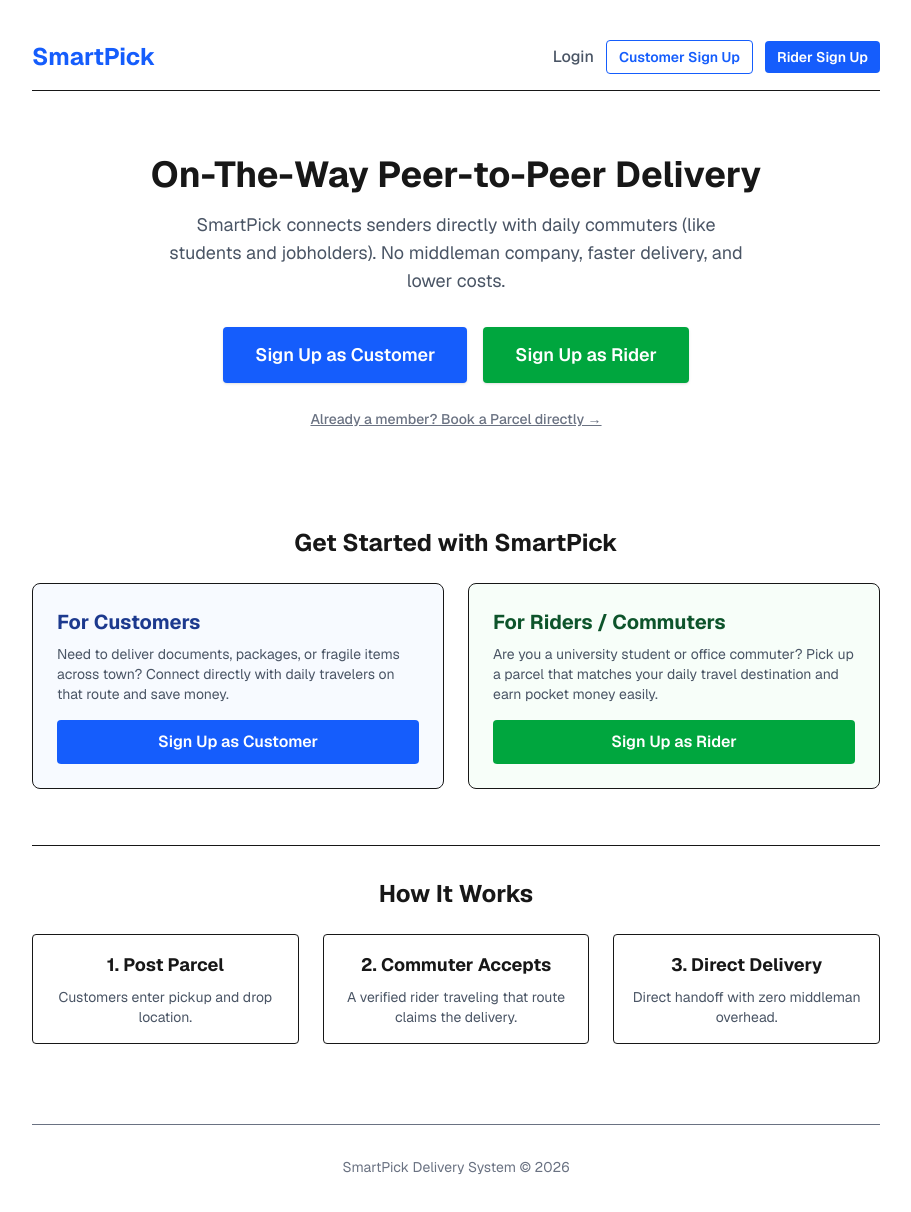
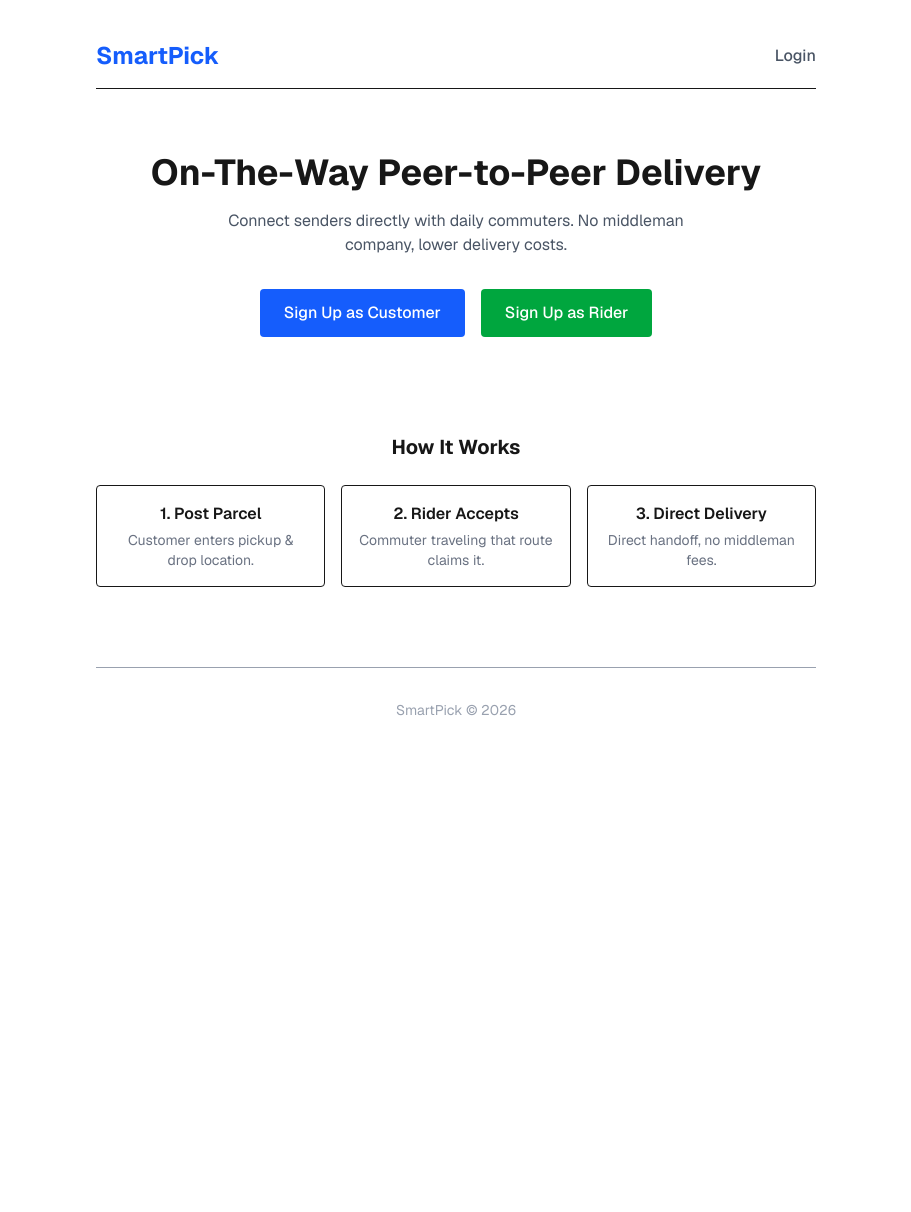
Before and after one commit to mahmudulhasanmaruf78/smart-pick-frontend, a Next.js app: page / in a window 1280 px wide. Shown: the top 1212 px of the page, without its empty margins (184-1095 px from the left). After the commit the page ends 800 px from the top, so only its background shows below. Built offline with nearby package versions, Linux system fonts and the light colour scheme.

Commit message:
feat(landing): simplify landing page to clean minimalist design

```diff
--- a/src/app/page.tsx
+++ b/src/app/page.tsx
@@ -2,27 +2,13 @@ import Link from "next/link";
 
 export default function HomePage() {
   return (
-    <div className="max-w-4xl mx-auto p-6 font-sans">
+    <div className="max-w-3xl mx-auto p-6 font-sans">
       {/* 1. Simple Navbar */}
       <nav className="flex justify-between items-center py-4 border-b">
-        <Link href="/" className="text-2xl font-bold text-blue-600">
-          SmartPick
-        </Link>
-        <div className="flex items-center space-x-3">
+        <h1 className="text-2xl font-bold text-blue-600">SmartPick</h1>
+        <div className="space-x-4">
           <Link href="/login" className="text-gray-600 hover:text-black font-medium">
             Login
-          </Link>
-          <Link
-            href="/register"
-            className="border border-blue-600 text-blue-600 px-3 py-1.5 rounded text-sm font-semibold hover:bg-blue-50 transition"
-          >
-            Customer Sign Up
-          </Link>
-          <Link
-            href="/rider/register"
-            className="bg-blue-600 text-white px-3 py-1.5 rounded text-sm font-semibold hover:bg-blue-700 transition"
-          >
-            Rider Sign Up
           </Link>
         </div>
       </nav>
@@ -32,107 +18,49 @@ export default function HomePage() {
         <h2 className="text-4xl font-bold mb-4">
           On-The-Way Peer-to-Peer Delivery
         </h2>
-        <p className="text-gray-600 max-w-xl mx-auto mb-8 text-lg">
-          SmartPick connects senders directly with daily commuters (like students and jobholders).
-          No middleman company, faster delivery, and lower costs.
+        <p className="text-gray-600 mb-8 max-w-lg mx-auto">
+          Connect senders directly with daily commuters. No middleman company, lower delivery costs.
         </p>
 
-        {/* The 2 Main Sign Up Options */}
-        <div className="flex flex-col sm:flex-row justify-center gap-4 mb-6">
+        {/* The 2 Clean Sign-Up Buttons */}
+        <div className="flex flex-col sm:flex-row justify-center gap-4">
           <Link
             href="/register"
-            className="bg-blue-600 text-white font-semibold px-8 py-3.5 rounded shadow hover:bg-blue-700 transition text-center text-lg"
+            className="bg-blue-600 text-white font-medium px-6 py-3 rounded hover:bg-blue-700 transition text-center"
           >
             Sign Up as Customer
           </Link>
           <Link
             href="/rider/register"
-            className="bg-green-600 text-white font-semibold px-8 py-3.5 rounded shadow hover:bg-green-700 transition text-center text-lg"
+            className="bg-green-600 text-white font-medium px-6 py-3 rounded hover:bg-green-700 transition text-center"
           >
             Sign Up as Rider
           </Link>
         </div>
-
-        <div>
-          <Link
-            href="/create-order"
-            className="text-sm text-gray-500 hover:text-blue-600 underline font-medium"
-          >
-            Already a member? Book a Parcel directly &rarr;
-          </Link>
-        </div>
       </section>
 
-      {/* 3. Choose Your Role Section */}
+      {/* 3. How It Works (3 Simple Steps) */}
       <section className="py-8">
-        <h3 className="text-2xl font-bold text-center mb-6">Get Started with SmartPick</h3>
-
-        <div className="grid grid-cols-1 md:grid-cols-2 gap-6">
-          {/* Customer Card */}
-          <div className="border p-6 rounded-lg bg-blue-50/50 flex flex-col justify-between">
-            <div>
-              <h4 className="font-bold text-xl mb-2 text-blue-900">For Customers</h4>
-              <p className="text-gray-600 text-sm mb-4">
-                Need to deliver documents, packages, or fragile items across town? Connect directly with daily travelers on that route and save money.
-              </p>
-            </div>
-            <Link
-              href="/register"
-              className="block w-full bg-blue-600 text-white text-center py-2.5 rounded font-semibold hover:bg-blue-700 transition"
-            >
-              Sign Up as Customer
-            </Link>
+        <h3 className="text-xl font-bold text-center mb-6">How It Works</h3>
+        <div className="grid grid-cols-1 md:grid-cols-3 gap-4">
+          <div className="border p-4 rounded text-center">
+            <h4 className="font-semibold mb-1">1. Post Parcel</h4>
+            <p className="text-sm text-gray-500">Customer enters pickup & drop location.</p>
           </div>
-
-          {/* Rider Card */}
-          <div className="border p-6 rounded-lg bg-green-50/50 flex flex-col justify-between">
-            <div>
-              <h4 className="font-bold text-xl mb-2 text-green-900">For Riders / Commuters</h4>
-              <p className="text-gray-600 text-sm mb-4">
-                Are you a university student or office commuter? Pick up a parcel that matches your daily travel destination and earn pocket money easily.
-              </p>
-            </div>
-            <Link
-              href="/rider/register"
-              className="block w-full bg-green-600 text-white text-center py-2.5 rounded font-semibold hover:bg-green-700 transition"
-            >
-              Sign Up as Rider
-            </Link>
+          <div className="border p-4 rounded text-center">
+            <h4 className="font-semibold mb-1">2. Rider Accepts</h4>
+            <p className="text-sm text-gray-500">Commuter traveling that route claims it.</p>
+          </div>
+          <div className="border p-4 rounded text-center">
+            <h4 className="font-semibold mb-1">3. Direct Delivery</h4>
+            <p className="text-sm text-gray-500">Direct handoff, no middleman fees.</p>
           </div>
         </div>
       </section>
 
-      {/* 4. How It Works (3 Simple Cards) */}
-      <section className="py-8 border-t mt-6">
-        <h3 className="text-2xl font-bold text-center mb-6">How It Works</h3>
-
-        <div className="grid grid-cols-1 md:grid-cols-3 gap-6">
-          <div className="border p-4 rounded text-center">
-            <h4 className="font-bold text-lg mb-2">1. Post Parcel</h4>
-            <p className="text-sm text-gray-600">
-              Customers enter pickup and drop location.
-            </p>
-          </div>
-
-          <div className="border p-4 rounded text-center">
-            <h4 className="font-bold text-lg mb-2">2. Commuter Accepts</h4>
-            <p className="text-sm text-gray-600">
-              A verified rider traveling that route claims the delivery.
-            </p>
-          </div>
-
-          <div className="border p-4 rounded text-center">
-            <h4 className="font-bold text-lg mb-2">3. Direct Delivery</h4>
-            <p className="text-sm text-gray-600">
-              Direct handoff with zero middleman overhead.
-            </p>
-          </div>
-        </div>
-      </section>
-
-      {/* 5. Simple Footer */}
-      <footer className="text-center py-8 border-t text-sm text-gray-500 mt-12">
-        <p>SmartPick Delivery System &copy; 2026</p>
+      {/* 4. Simple Footer */}
+      <footer className="text-center py-8 border-t text-sm text-gray-400 mt-12">
+        <p>SmartPick &copy; 2026</p>
       </footer>
     </div>
   );
```
